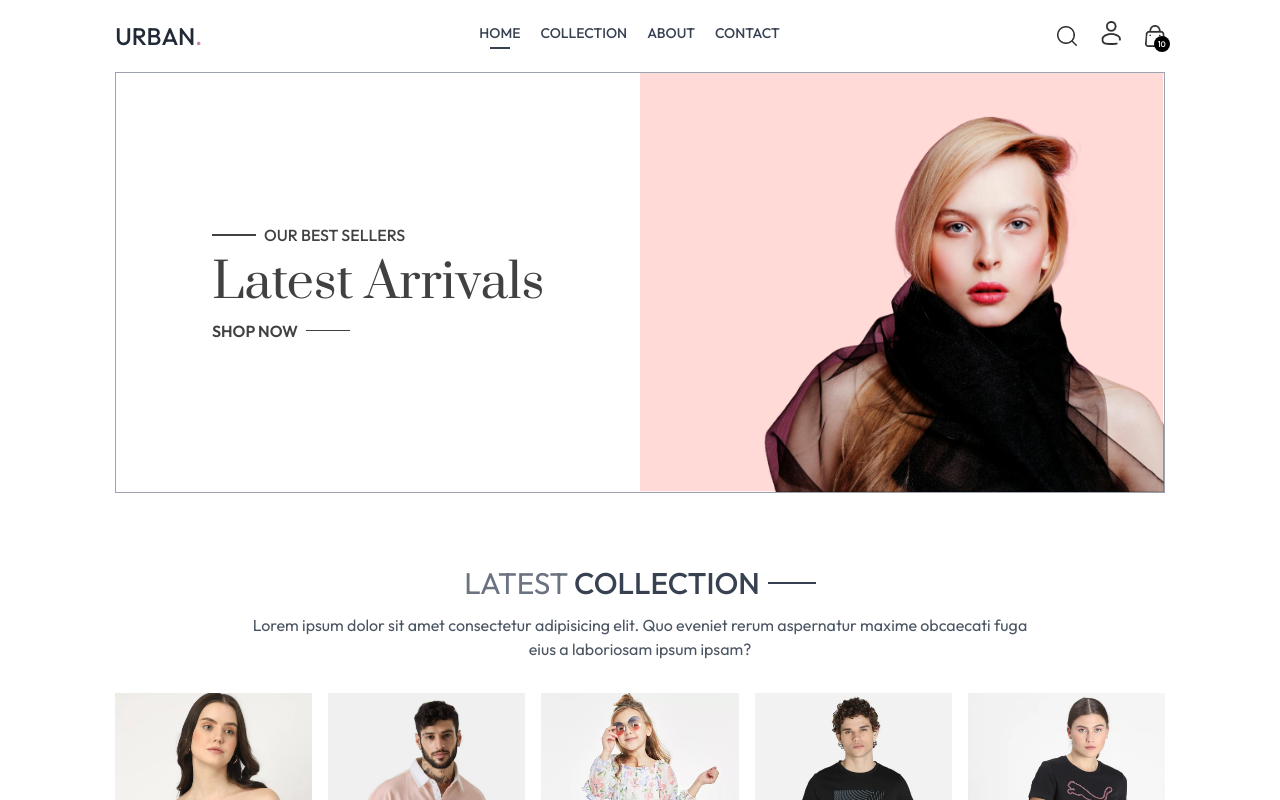
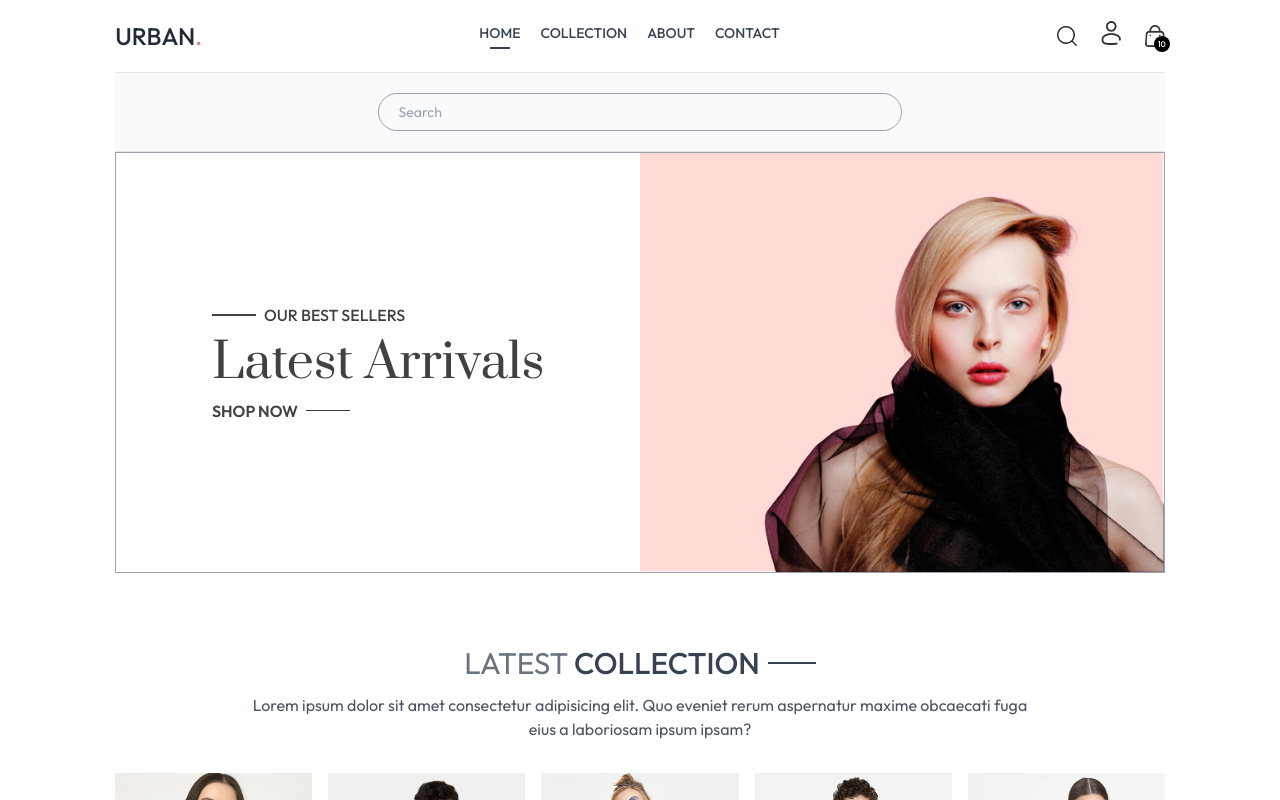
Before and after one commit to ashrafultusar/urban-frontend, a React (Vite) app in the folder urban-frontend/: page / in a window 1280 px wide. Shown: the top 800 px of the page. Built offline with nearby package versions, Linux system fonts and the light colour scheme.

Commit message:
added search bar sedign and condition

```diff
--- a/urban-frontend/src/App.jsx
+++ b/urban-frontend/src/App.jsx
@@ -11,11 +11,13 @@
 import Orders from "./pages/Orders";
 import Navbar from "./components/Navbar";
 import Footer from "./components/Footer";
+import SearchBar from "./components/SearchBar";
 
 const App = () => {
   return (
     <div className="px-4 sm:px-[5vw] md:px-[7vw] lg:px-[9vw]">
       <Navbar></Navbar>
+      <SearchBar></SearchBar>
       <Routes>
         <Route path="/" element={<Home></Home>}></Route>
 
--- a/urban-frontend/src/components/SearchBar.jsx
+++ b/urban-frontend/src/components/SearchBar.jsx
@@ -1,10 +1,16 @@
+import { useContext } from "react";
+import { ShopContext } from "../context/ShopContex";
 
 const SearchBar = () => {
-    return (
-        <div>
+const {search,setSearch,showSearch,setShowSearch}=useContext(ShopContext)
 
+    return showSearch?(
+        <div className="border-t border-b bg-gray-50 text-center">
+            <div className="inline-flex items-center justify-center border border-gray-400 px-5 py-2 my-5 mx-3 rounded-full w-3/4 sm:w-1/2">
+<input className="flex-1 outline-none bg-inherit text-sm" type="text" placeholder="Search" />
+            </div>
         </div>
-    );
+    ):null
 };
 
 export default SearchBar;
```
